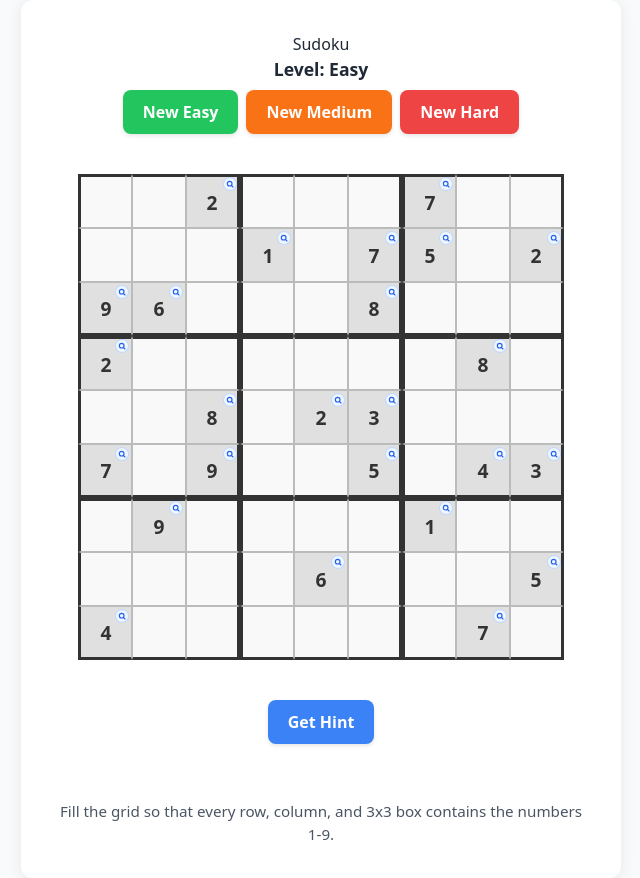
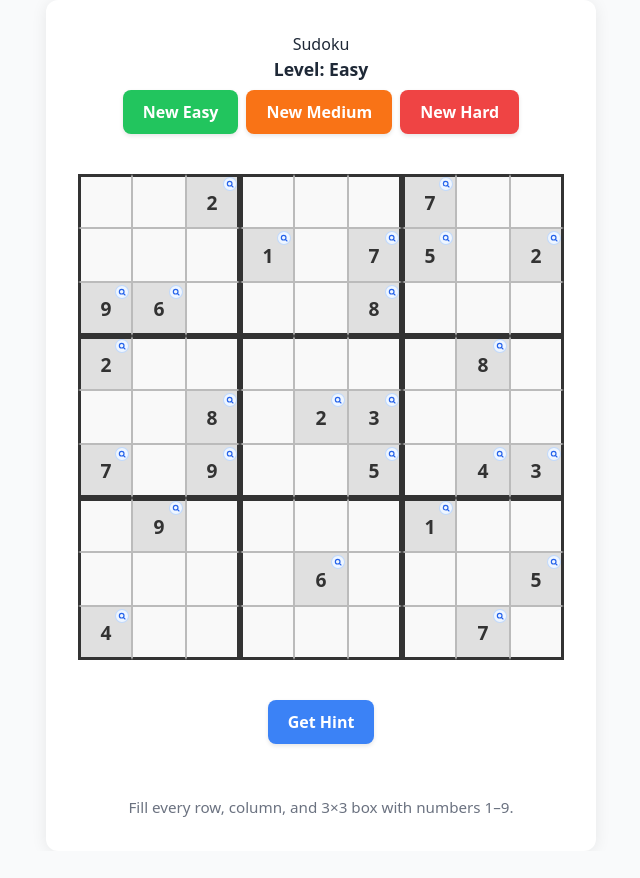
Before and after one commit to foolish-engineer/practice-sudoku, a React (Vite) app: page / in a window 1280 px wide. Shown: the whole page, without its empty margins (319-959 px from the left). After the commit the page ends 851 px from the top, so only its background shows below. Built offline with nearby package versions, Linux system fonts and the light colour scheme.

Commit message:
corrected css and added completed section

```diff
--- a/src/App.jsx
+++ b/src/App.jsx
@@ -242,6 +242,13 @@ function App() {
 		solvedBoard &&
 		board.every((row, i) => row.every((cell, j) => cell === solvedBoard[i][j]));
 
+	// Digits that appear exactly 9 times on the board (fully placed)
+	const completedDigits = new Set(
+		[1, 2, 3, 4, 5, 6, 7, 8, 9].filter(
+			(n) => board.flat().filter((c) => Number(c) === n).length === 9,
+		),
+	);
+
 	return (
 		<div className="max-w-[600px] w-full p-8 bg-white rounded-xl shadow-[0_2px_16px_rgba(0,0,0,0.08)] text-center mx-auto">
 			<h1>Sudoku</h1>
@@ -350,11 +357,25 @@ function App() {
 			<div className="text-red-600 min-h-[1.5em] mb-2">
 				{message || (isComplete ? "Congratulations! Puzzle complete." : "")}
 			</div>
-			<div className="text-[0.95em] text-gray-600 mt-4">
-				<p>
-					Fill the grid so that every row, column, and 3x3 box contains the
-					numbers 1-9.
-				</p>
+			{completedDigits.size > 0 && (
+				<div className="mt-3 mb-1">
+					<div className="text-xs font-semibold text-gray-400 uppercase tracking-widest mb-1.5">Completed</div>
+					<div className="flex gap-1.5 justify-center flex-wrap">
+						{[1, 2, 3, 4, 5, 6, 7, 8, 9].map((n) =>
+							completedDigits.has(n) ? (
+								<span
+									key={n}
+									className="w-7 h-7 rounded-full bg-green-500 text-white text-sm font-bold flex items-center justify-center shadow-sm"
+								>
+									{n}
+								</span>
+							) : null,
+						)}
+					</div>
+				</div>
+			)}
+			<div className="text-[0.95em] text-gray-500 mt-3">
+				Fill every row, column, and 3×3 box with numbers 1–9.
 			</div>
 		</div>
 	);
```
